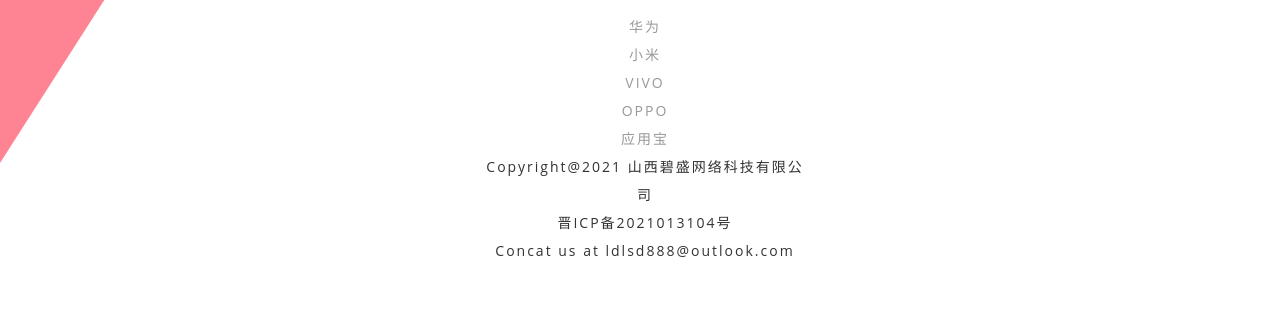
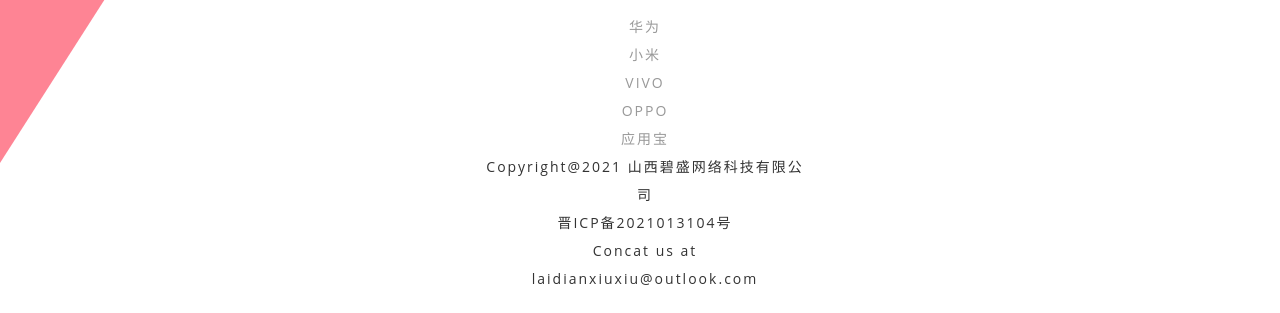
Before and after one commit to ccpnojoking/ldlsd, a plain HTML site: page index.html in a window 1280 px wide. Shown: the part 487-800 px from the top of the page. Drawn offline with Linux system fonts and the light colour scheme.

Commit message:
[ccp] change the email

```diff
--- a/index.html
+++ b/index.html
@@ -109,7 +109,7 @@
         </p>
         <p>Copyright@2021 山西碧盛网络科技有限公司</p>
         <p>晋ICP备2021013104号</p>
-        <p>Concat us at ldlsd888@outlook.com</p>
+        <p>Concat us at laidianxiuxiu@outlook.com</p>
     </div>
     <canvas></canvas>
     <script>
```
